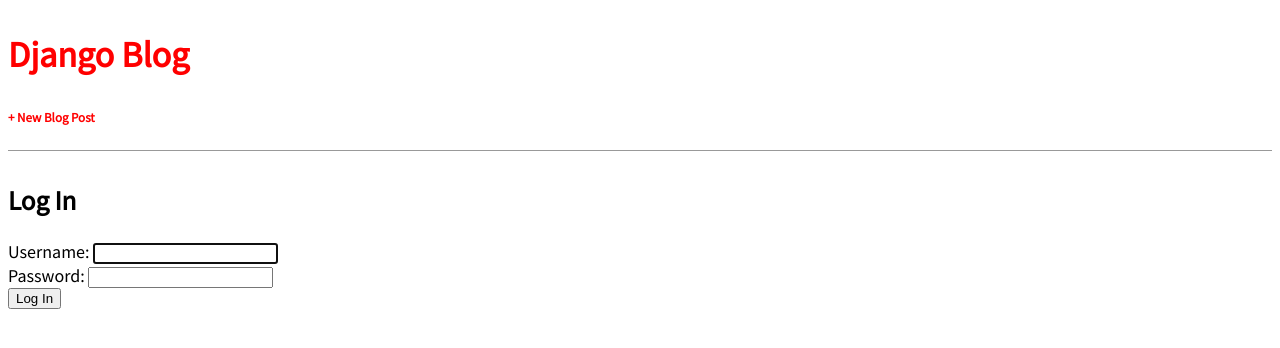
After one commit to Gerald200000/New, a Django app: page /accounts/login/ in a window 1280 px wide. The commit adds this page. Shown: the top 348 px of the page. Run offline with Django 5.2, Linux system fonts and the light colour scheme.

Commit message:
Fifth Commit

```diff
--- a/templates/base.html
+++ b/templates/base.html
@@ -21,6 +21,13 @@
 
         </h1>
     </header>
+    {% if user.is_authenticated %}
+    <p>Hi {{ user.username }}!</p>
+    <form action="{% url 'logout' %}" method="post">
+    {% csrf_token %}
+    <button type="submit">Log Out</button>
+    </form>
+    {% endif %}
     <div>
         {% block content %}
 
--- /dev/null
+++ b/templates/registration/login.html
@@ -0,0 +1,9 @@
+<!-- templates/registration/login.html -->
+{% extends "base.html" %}
+{% block content %}
+<h2>Log In</h2>
+<form method="post">{% csrf_token %}
+{{ form }}
+<button type="submit">Log In</button>
+</form>
+{% endblock content %}
--- a/website/settings.py
+++ b/website/settings.py
@@ -123,3 +123,6 @@
 # https://docs.djangoproject.com/en/5.0/ref/settings/#default-auto-field
 
 DEFAULT_AUTO_FIELD = "django.db.models.BigAutoField"
+
+LOGIN_REDIRECT_URL = "home"
+LOGOUT_REDIRECT_URL = "home"
--- a/website/urls.py
+++ b/website/urls.py
@@ -20,5 +20,6 @@
 
 urlpatterns = [
     path("admin/", admin.site.urls),
+    path("accounts/", include("django.contrib.auth.urls")),
     path("",include("blog.urls")),
 ]
```
Also changed, not shown: db.sqlite3.
